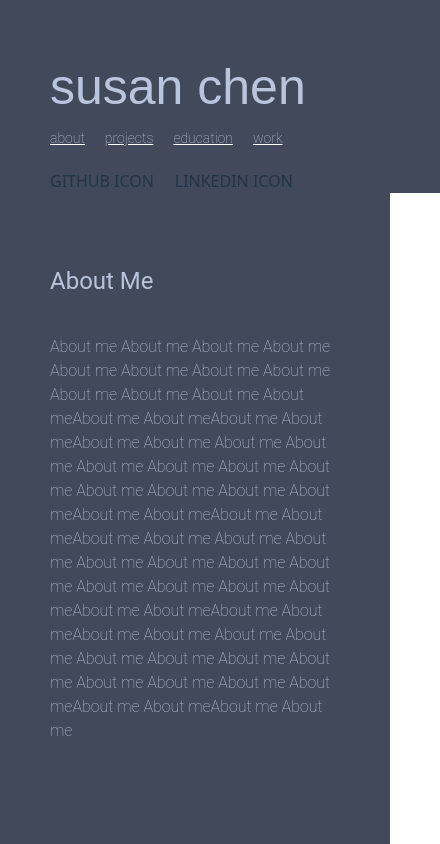
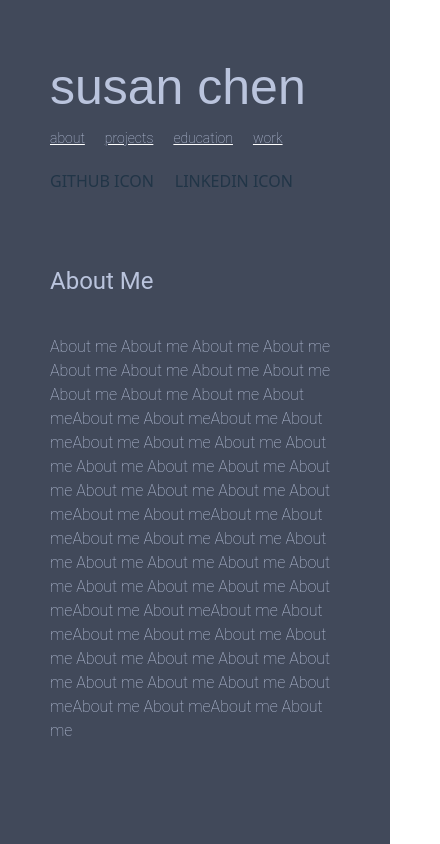
Before and after one commit to susancantdance/susanchenportfolio, a React (Vite) app: page / in a window 390 px wide. Shown: the top 844 px of the page, 440 px wide, since content can reach past the window. Built offline with nearby package versions, Linux system fonts and the light colour scheme; a web font is replaced by a local one.

Commit message:
page wider than viewport still, trying to fix

```diff
--- a/src/App.module.css
+++ b/src/App.module.css
@@ -48,6 +48,8 @@ body {
   .body {
     display: flex;
     flex-direction: column;
+    max-width: 100%;
+    background-color: rgb(65, 73, 90);
   }
 
   .leftnav {
@@ -66,7 +68,7 @@ body {
     /* justify-self: start;*/
 
     margin-left: 50px;
-    width: 100%;
+    max-width: 100%;
 
     /* z-index: 1; */
   }
@@ -84,5 +86,6 @@ body {
     /* padding: 50px 50px 50px 50px; */
     /* margin-left: 30%; */
     /* overscroll-behavior: none; */
+    max-width: 100%;
   }
 }
```
